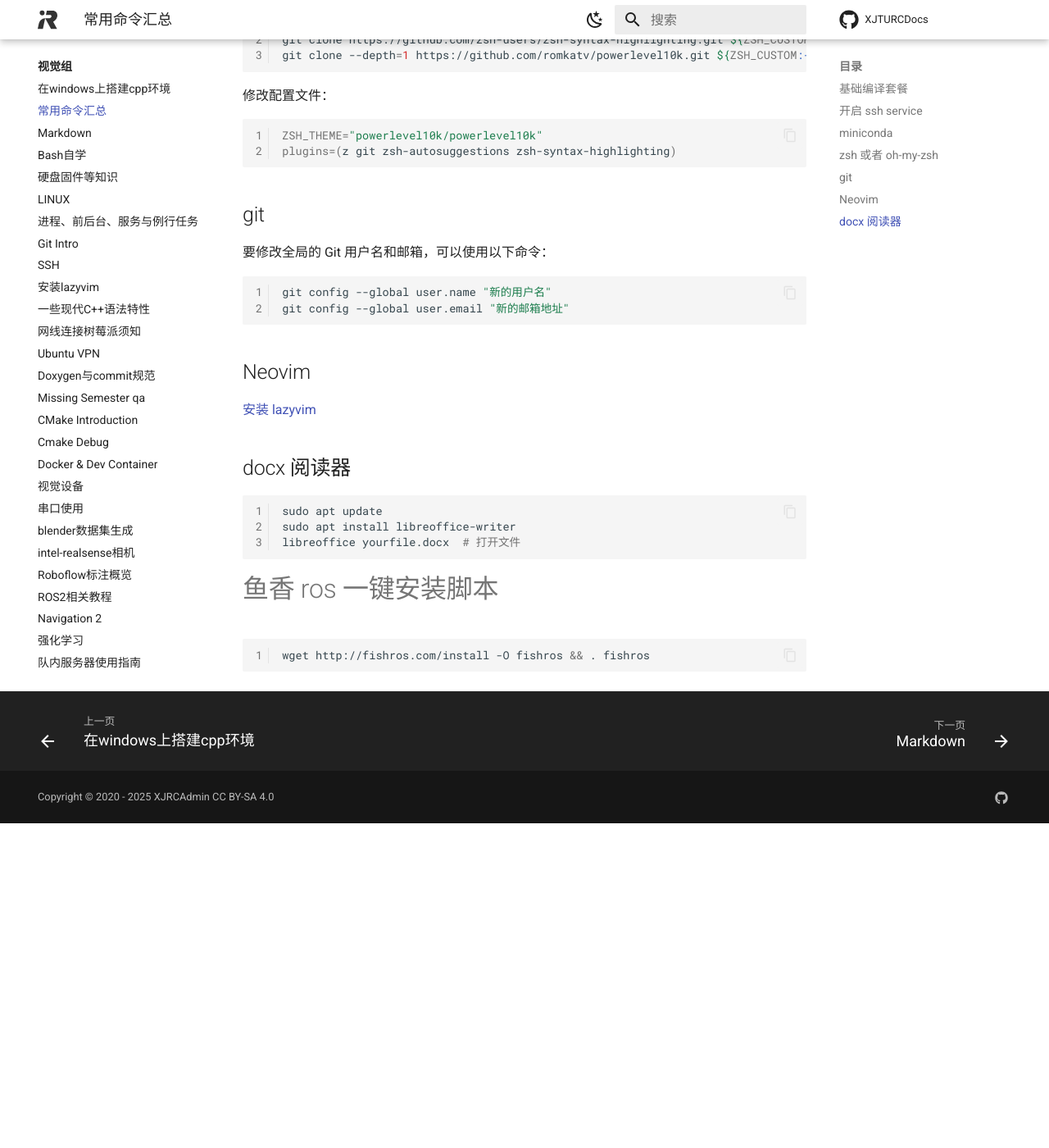
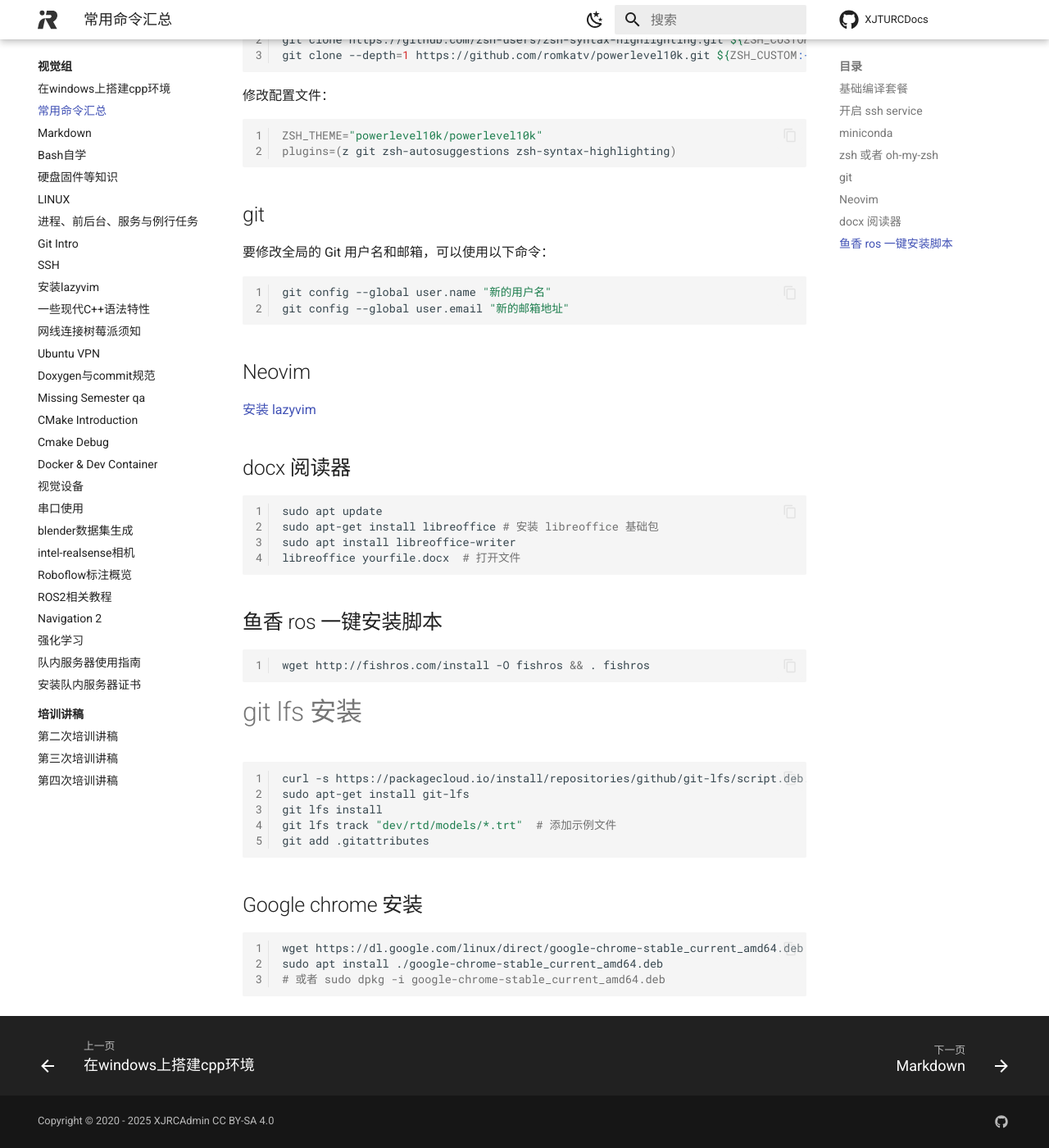
Before and after one commit to XJRCAdmin/XJTURCDocs, an MkDocs documentation site: the page built from docs/blog/vision/common-command/index.md, in a window 1280 px wide and 1400 px high, scrolled down 2497 px. Shown: the whole window at 82% size. Built offline with MkDocs 1.6.1 and Material for MkDocs 9.7.7, drawn with Linux system fonts in a browser that asks for light colours; comment, search, counter and statistics services are not loaded; before the commit the page ends 3501 px from its top, so only the background shows below that.

Commit message:
modify:common command

````diff
--- a/docs/blog/vision/common-command/index.md
+++ b/docs/blog/vision/common-command/index.md
@@ -130,12 +130,31 @@ git config --global user.email "新的邮箱地址"
 
 ```bash
 sudo apt update
+sudo apt-get install libreoffice # 安装 libreoffice 基础包
 sudo apt install libreoffice-writer
 libreoffice yourfile.docx  # 打开文件
 ```
 
-# 鱼香 ros 一键安装脚本
+## 鱼香 ros 一键安装脚本
 
 ```bash
 wget http://fishros.com/install -O fishros && . fishros
 ```
+
+# git lfs 安装
+
+```bash
+curl -s https://packagecloud.io/install/repositories/github/git-lfs/script.deb.sh | sudo bash
+sudo apt-get install git-lfs
+git lfs install
+git lfs track "dev/rtd/models/*.trt"  # 添加示例文件
+git add .gitattributes
+```
+
+## Google chrome 安装
+
+```bash
+wget https://dl.google.com/linux/direct/google-chrome-stable_current_amd64.deb
+sudo apt install ./google-chrome-stable_current_amd64.deb
+# 或者 sudo dpkg -i google-chrome-stable_current_amd64.deb
+```
````
